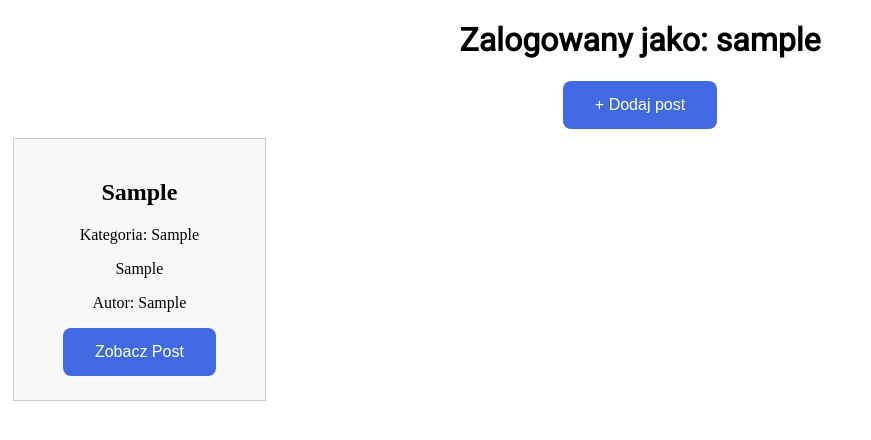
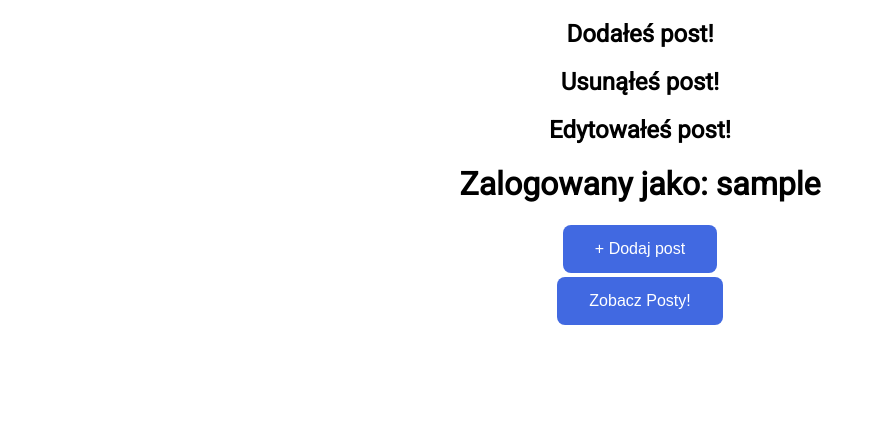
Before and after one commit to Michlinek1/logowanie-rejestr, a PHP site: page / in a window 1280 px wide. Shown: the part 54-494 px from the top of the page, without its empty margins (0-871 px from the left). Run offline with PHP 8.4, Linux system fonts and the light colour scheme; the visitor is signed in with stand-in values (Sample User, id 1); tables that the repository leaves empty or names only in its code hold one stand-in row (values such as "Sample post"); data that the repository does not hold is empty; some web fonts are replaced.

Commit message:
Update index.php

```diff
--- a/index.php
+++ b/index.php
@@ -26,13 +26,32 @@ error_reporting(E_STRICT);
 
     <?php
  if($_SESSION['zalogowany']){
+    $pol = new mysqli("localhost", "root", "", "baza");
+    $sql = mysqli_query($pol, "SELECT * from posty");
+
     echo "<li><a class = 'pod' href = 'ustawienia.php'>Ustawienia</li></div>";
     echo "<li><a class = 'pod' href='wyloguj.php'>Wyloguj</a></li>";
     echo "</ul>";
     echo " </nav>";
+    if($_SESSION['dodano'] == true){
+        echo "<h2 class='tekst'>Dodałeś post!</h1>";
+        unset($_SESSION['dodano']);
+    }
+    if($_SESSION['usunieto'] == true){
+        echo "<h2 class='tekst'>Usunąłeś post!</h1>";
+        unset($_SESSION['usunieto']);
+    }
+    if($_SESSION['edycja'] == true){
+        echo "<h2 class='tekst'>Edytowałeś post!</h1>";
+        unset($_SESSION['edycja']);
+    }
     echo '<h1 class = "tekst">Zalogowany jako: '.$_SESSION['nick'].'</h1>';
     echo '<form action = "" method = "POST">';
     echo '<button id = "Przycisk" type =  "submit" name = "dodajpost"> + Dodaj post</button>';
+    if(mysqli_num_rows($sql) > 0){
+        echo "<button id = 'Przycisk' type = 'submit' name = 'Przyciskzobacz'>Zobacz Posty!</button>";
+    }
+
     echo '</form>';
 
     if(isset($_POST['dodajpost'])){
@@ -41,34 +60,20 @@ error_reporting(E_STRICT);
 
 
 
-    foreach($_SESSION['kategorie'] as $kategoria){
 
 
-}
 
-    $pol = new mysqli("localhost", "root", "", "baza");
-    $zapytanie = $pol->query("SELECT * FROM posty");
-    while($wiersz = $zapytanie->fetch_assoc()){
-        echo '<div class = "column">';
-        echo '<div class = "box">';
-        echo '<h2 style = "text-align:center">'.$wiersz['tytul'].'</h2>';
-        echo '<p  style = "text-align:center">'. "Kategoria:"." ".$wiersz['kategoria'].'</p>';
-        echo '<p style = "text-align:center">'.$wiersz['data'].'</p>';
-        echo '<p style = "text-align:center">'. "Autor:". " ".$wiersz['autor'].'</p>';
-        echo '<form action = "" method = "POST">';
-        echo "<button class = 'button' id = 'Przycisk' type='submit' name='Przyciskzobacz'> Zobacz Post</button>";
-        echo $wiersz['ID'];
+
+
         if(isset($_POST['Przyciskzobacz'])){
-            $_SESSION['id'] = $wiersz['ID'];
-            header('Location: zobaczpost.php?id='.$_SESSION['id']);
+            $sql = mysqli_query($pol, "SELECT id from posty");
+            header('Location: zobaczpost.php?id='.mysqli_fetch_assoc($sql)['id']);
 
         }
-        echo "</form>";
-        echo '</div>';
-        echo '</div>';
+
 
     }
-}
+
 
 
 else{
```
